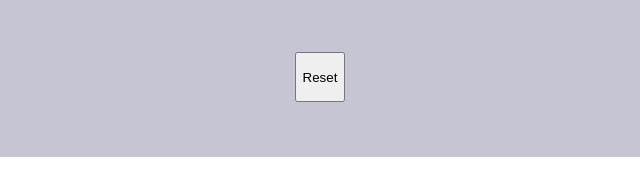
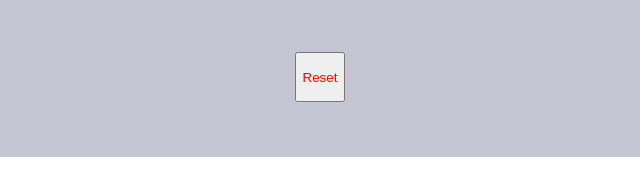
Before and after one commit to AnthonyHoyas/Milocs-work, a plain HTML site: page compteur.html in a window 1280 px wide. Shown: the part 188-384 px from the top of the page, 320-960 px from the left. Drawn offline with Linux system fonts and the light colour scheme.

Commit message:
Ajouté couleur rouge au bouton reset du compteur

```diff
--- a/compteur.html
+++ b/compteur.html
@@ -19,7 +19,7 @@
                 <button id="more"> + </button>
             </div>
             <div>
-                <button id="reset"> Reset</button>
+                <button style="color:red" id="reset"> Reset</button>
             </div>
             <div >
                 <button id="less"> - </button>
```
